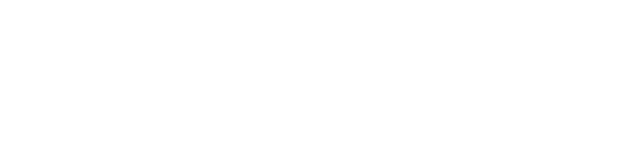
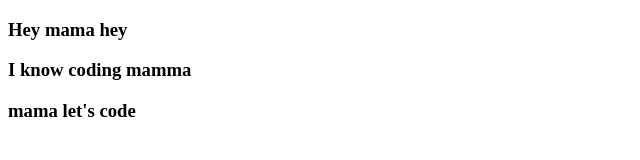
Before and after one commit to imtiaz-142/my-second-repo, a plain HTML site: page index.html in a window 1280 px wide. Shown: the whole page, without its empty margins (0-640 px from the left). Drawn offline with Linux system fonts and the light colour scheme.

Commit message:
new added

```diff
--- a/index.html
+++ b/index.html
@@ -7,6 +7,8 @@
     <title>My second github repo</title>
 </head>
 <body>
-
+    <h3>Hey mama hey</h3>
+    <h3>I know coding mamma</h3>
+    <h3>mama let's code</h3>
 </body>
 </html>
```
